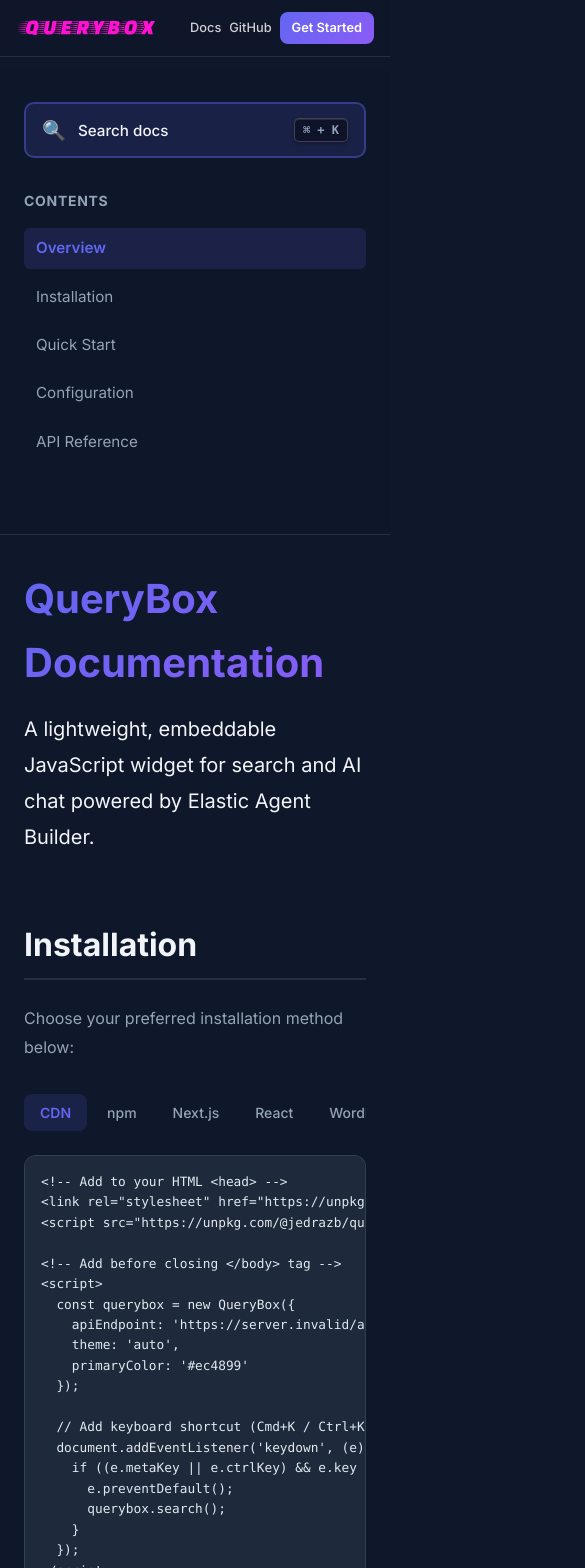
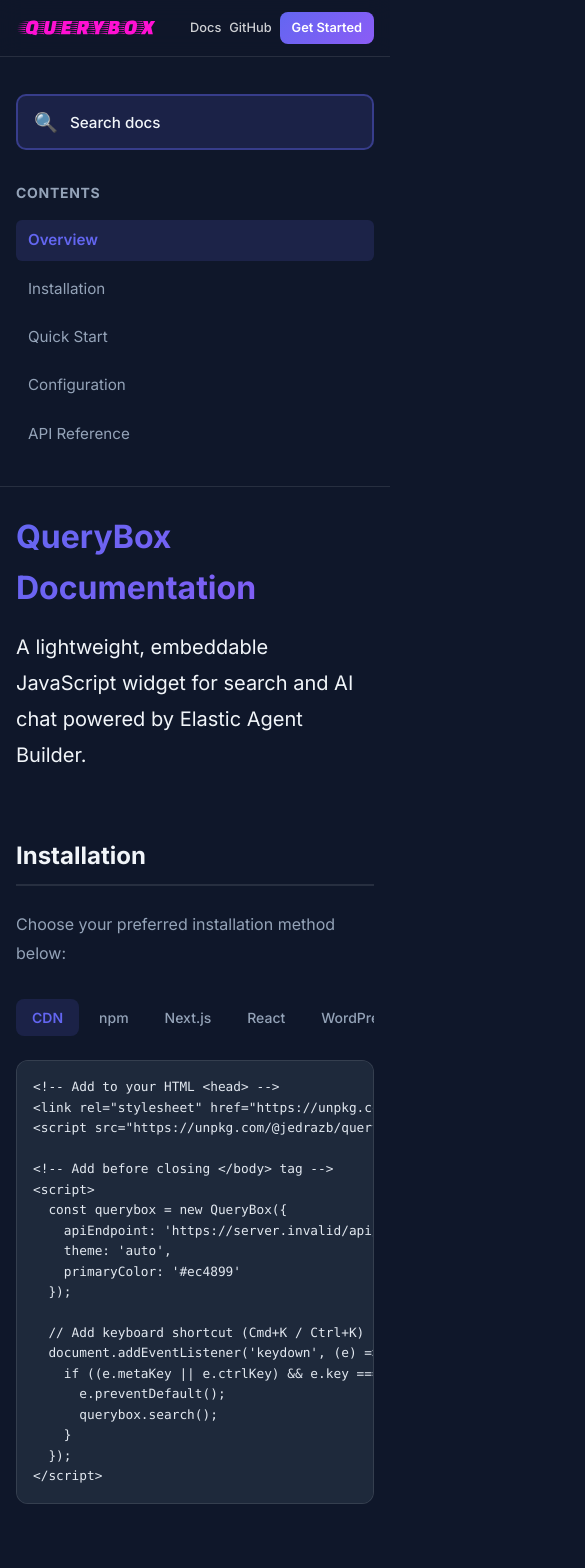
Before and after one commit to jedrazb/querybox, a Next.js app in the folder packages/app/: page /docs in a window 390 px wide. Shown: the top 1568 px of the page, 585 px wide, since content can reach past the window. Built offline with nearby package versions, Linux system fonts and the light colour scheme; no server answers.

Commit message:
fix styling docs

```diff
--- a/packages/app/src/app/docs/docs.module.css
+++ b/packages/app/src/app/docs/docs.module.css
@@ -1,25 +1,24 @@
 .docsLayout {
   display: flex;
+  gap: 0;
   max-width: 1400px;
   margin: 0 auto;
   min-height: 100vh;
-  position: relative;
-  overflow: visible;
 }
 
 /* Sidebar */
 .sidebar {
-  position: -webkit-sticky !important;
-  position: sticky !important;
-  top: 70px !important;
-  align-self: flex-start;
-  width: 280px;
+  position: sticky;
+  top: 70px;
+  align-self: stretch;
+  flex: 0 0 280px;
   height: calc(100vh - 70px);
-  padding: 2rem 1.5rem;
+  padding: 3rem 1rem;
   border-right: 1px solid var(--border);
-  background: rgba(15, 23, 42, 0.5);
+  background: var(--background);
   overflow-y: auto;
-  flex-shrink: 0;
+  display: flex;
+  flex-direction: column;
 }
 
 .searchButton {
@@ -56,9 +55,8 @@
 }
 
 .toc {
-  margin-bottom: 2rem;
-  flex: 1;
-  overflow-y: auto;
+  flex: 1 1 auto;
+  min-height: 0;
 }
 
 .tocTitle {
@@ -118,10 +116,10 @@
 
 /* Main Content */
 .content {
-  flex: 1;
+  flex: 1 1 auto;
+  min-width: 0;
   padding: 3rem;
   max-width: 900px;
-  min-width: 0;
 }
 
 .section {
@@ -189,14 +187,20 @@
 }
 
 /* Table */
+.tableWrapper {
+  width: 100%;
+  overflow-x: auto;
+  margin: 2rem 0;
+  border-radius: 12px;
+  border: 1px solid var(--border);
+}
+
 .table {
   width: 100%;
   border-collapse: collapse;
-  margin: 2rem 0;
   background: rgba(30, 41, 59, 0.5);
-  border: 1px solid var(--border);
-  border-radius: 12px;
   overflow: hidden;
+  min-width: 600px;
 }
 
 .table thead {
@@ -325,18 +329,77 @@
 @media (max-width: 1024px) {
   .docsLayout {
     flex-direction: column;
+    max-width: 100%;
   }
 
   .sidebar {
-    position: relative;
-    top: 0;
-    width: 100%;
+    position: static;
+    flex: 1 1 auto;
     height: auto;
+    max-height: none;
+    width: 100vw;
+    max-width: 100vw;
+    margin-left: calc(50% - 50vw);
+    padding: 2rem;
+    padding-left: calc(50vw - 50% + 2rem);
+    padding-right: calc(50vw - 50% + 2rem);
     border-right: none;
     border-bottom: 1px solid var(--border);
+    display: block;
   }
 
   .content {
     padding: 2rem 1.5rem;
   }
 }
+
+@media (max-width: 768px) {
+  .sidebar {
+    padding-left: calc(50vw - 50% + 1rem);
+    padding-right: calc(50vw - 50% + 1rem);
+    padding-top: 1.5rem;
+    padding-bottom: 1.5rem;
+  }
+
+  .content {
+    padding: 1.5rem 1rem;
+  }
+
+  .section h1 {
+    font-size: 2rem;
+  }
+
+  .section h2 {
+    font-size: 1.5rem;
+  }
+
+  .section h3 {
+    font-size: 1.25rem;
+  }
+
+  .code {
+    padding: 1rem;
+    margin: 1rem 0;
+  }
+
+  .code code {
+    font-size: 0.8rem;
+  }
+
+  .table {
+    font-size: 0.875rem;
+  }
+
+  .table th,
+  .table td {
+    padding: 0.75rem;
+  }
+
+  .apiMethod {
+    padding: 1rem;
+  }
+
+  .kbd {
+    display: none;
+  }
+}
--- a/packages/app/src/app/docs/page.tsx
+++ b/packages/app/src/app/docs/page.tsx
@@ -139,6 +139,7 @@
             with sensible defaults.
           </p>
 
+          <div className={styles.tableWrapper}>
             <table className={styles.table}>
               <thead>
                 <tr>
@@ -157,7 +158,9 @@
                   <td>
                     <strong>required</strong>
                   </td>
-                <td>Your QueryBox API endpoint URL (generated during setup)</td>
+                  <td>
+                    Your QueryBox API endpoint URL (generated during setup)
+                  </td>
                 </tr>
                 <tr>
                   <td>
@@ -184,8 +187,8 @@
                   <td>string</td>
                   <td>undefined</td>
                   <td>
-                  Optional title displayed at the top of the panel (e.g., "Help
-                  Center")
+                    Optional title displayed at the top of the panel (e.g.,
+                    "Help Center")
                   </td>
                 </tr>
                 <tr>
@@ -223,6 +226,7 @@
                 </tr>
               </tbody>
             </table>
+          </div>
 
           <h3>Example with All Options</h3>
           <pre className={styles.code}>
```
Lines whose indentation alone changed are shown as unchanged.
